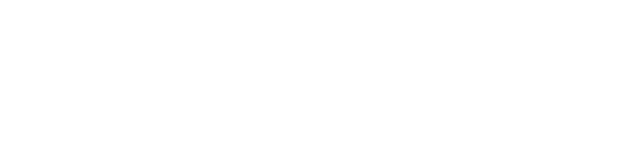
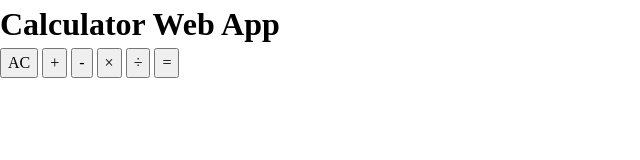
Before and after one commit to yomsi-thd/odin-calculator, a plain HTML site: page index.html in a window 1280 px wide. Shown: the whole page, without its empty margins (0-640 px from the left). Drawn offline with Linux system fonts and the light colour scheme.

Commit message:
Add a functionless HTML calculator

```diff
--- a/index.html
+++ b/index.html
@@ -8,6 +8,16 @@
     <title>Calculator Web App</title>
 </head>
 <body>
+    <h1>Calculator Web App</h1>
+    <div id="display"></div>
+    <button id="clear">AC</button>
+    <button class="operator" id="plus">+</button>
+    <button class="operator" id="minus">-</button>
+    <button class="operator" id="multiply">×</button>
+    <button class="operator" id="divide">÷</button>
+    <button id="equal">=</button>
+
+
 
 </body>
 <script src="./src/script.js"></script>
```
